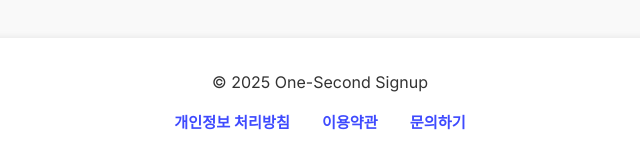
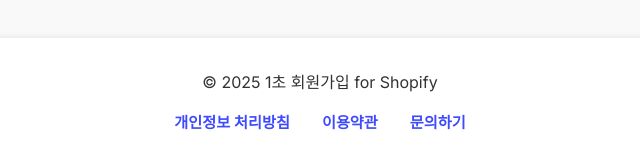
Before and after one commit to harryuneedcomms/kgshopify, a plain HTML site: page index.html in a window 1280 px wide. Shown: the part 3485-3650 px from the top of the page, 320-960 px from the left. Drawn offline with Linux system fonts and the light colour scheme.

Commit message:
Update index.html
하단 서비스명 변경

```diff
--- a/index.html
+++ b/index.html
@@ -650,7 +650,7 @@
 
 <!-- 푸터 -->
 <footer id="footer">
-  <p>© 2025 One-Second Signup</p>
+  <p>© 2025 1초 회원가입 for Shopify</p>
   <div class="footer-links">
     <a href="Privacy_Policy.html">개인정보 처리방침</a>
     <a href="Terms_of_Use_Agreement.html">이용약관</a>
```
